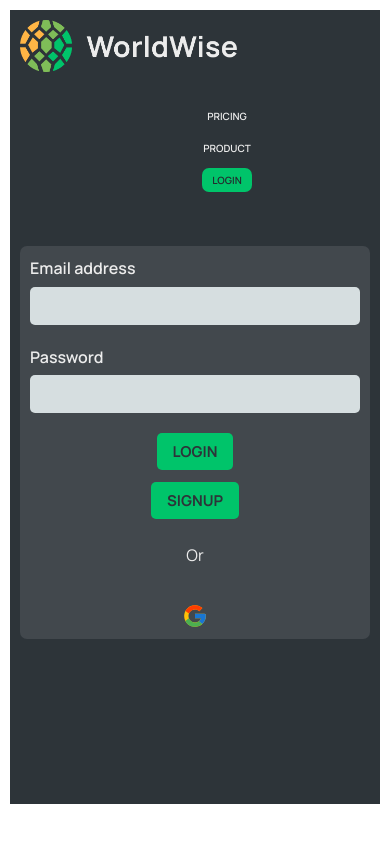
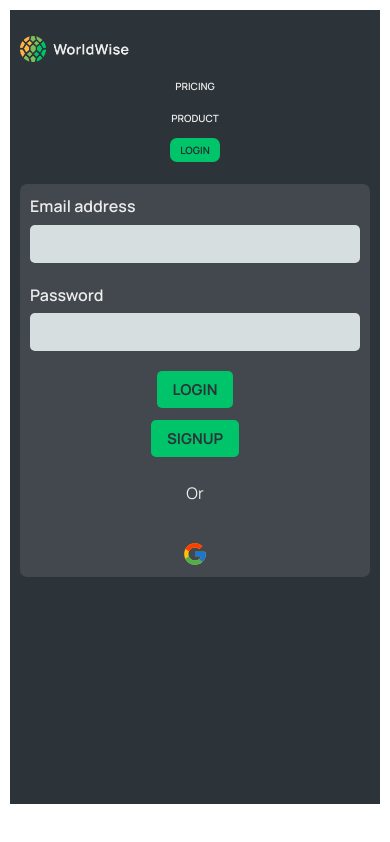
Before and after one commit to RehmanAli10/WorldWiseUpdated, a React (Vite) app: page /login in a window 390 px wide. Built offline with nearby package versions, Linux system fonts and the light colour scheme.

Commit message:
added media queries for responsiveness

```diff
--- a/src/components/AppNav.module.css
+++ b/src/components/AppNav.module.css
@@ -6,8 +6,10 @@
 .nav ul {
   list-style: none;
   display: flex;
+  justify-content: space-around;
   background-color: var(--color-dark--2);
   border-radius: 7px;
+  padding: 0.5rem;
 }
 
 .nav a:link,
@@ -26,3 +28,24 @@
 .nav a:global(.active) {
   background-color: var(--color-dark--0);
 }
+
+/* Responsive styling */
+@media screen and (max-width: 1170px) {
+  .nav ul {
+    justify-content: space-evenly;
+  }
+  .nav {
+    width: 100%;
+  }
+}
+
+@media screen and (max-width: 768px) {
+  .nav ul {
+    align-items: center;
+  }
+  .nav a:link,
+  .nav a:visited {
+    padding: 0.5rem 1rem;
+    font-size: 1rem;
+  }
+}
--- a/src/components/CityItem.module.css
+++ b/src/components/CityItem.module.css
@@ -62,7 +62,6 @@
   .cityItem,
   .cityItem:link,
   .cityItem:visited {
-    flex-direction: column;
     align-items: flex-start;
   }
 
--- a/src/components/Logo.module.css
+++ b/src/components/Logo.module.css
@@ -1,3 +1,10 @@
 .logo {
   height: 5.2rem;
 }
+
+@media screen and (max-width: 650px) {
+  .logo {
+    margin-top: 1.6rem;
+    height: 2.6rem;
+  }
+}
--- a/src/components/PageNav.module.css
+++ b/src/components/PageNav.module.css
@@ -36,7 +36,7 @@ a.ctaLink:visited {
 /* Media Queries for Responsiveness */
 
 /* Desktops and larger tablets */
-@media (max-width: 1076px) {
+@media screen and (max-width: 1076px) {
   .nav {
     margin-bottom: 2.6rem;
   }
@@ -46,6 +46,7 @@ a.ctaLink:visited {
 @media (max-width: 790px) {
   .nav ul {
     gap: 2rem;
+    align-items: center;
   }
 
   .nav a:link,
@@ -62,7 +63,7 @@ a.ctaLink:visited {
 @media (max-width: 770px) {
   .nav ul {
     gap: 2rem;
-    margin: 3.2rem;
+    margin-top: 1.2rem;
   }
 
   .nav a:link,
--- a/src/components/Sidebar.module.css
+++ b/src/components/Sidebar.module.css
@@ -17,3 +17,19 @@
   font-size: 1.2rem;
   color: var(--color-light--1);
 }
+
+@media screen and (max-width: 1170px) {
+  .sidebar {
+    flex-basis: auto;
+    width: 100%;
+    height: auto;
+    padding: 2rem;
+    align-items: stretch;
+  }
+}
+
+@media screen and (max-width: 768px) {
+  .sidebar {
+    padding: 1rem;
+  }
+}
--- a/src/components/User.module.css
+++ b/src/components/User.module.css
@@ -9,7 +9,6 @@
   box-shadow: 0 0.8rem 2.4rem rgba(36, 42, 46, 0.5);
   font-size: 1.6rem;
   font-weight: 600;
-
   display: flex;
   align-items: center;
   gap: 1.6rem;
@@ -32,3 +31,47 @@
   text-transform: uppercase;
   cursor: pointer;
 }
+
+@media screen and (max-width: 768px) {
+  .user {
+    top: 2rem;
+    right: 2rem;
+    padding: 0.8rem 1rem;
+    font-size: 1.4rem;
+  }
+
+  .user img {
+    height: 3rem;
+  }
+
+  .user button {
+    padding: 0.4rem 0.8rem;
+    font-size: 1rem;
+  }
+}
+
+@media screen and (max-width: 768px) {
+  .user {
+    top: 4.6rem;
+    right: 3.8rem;
+    padding: 0.6rem 0.8rem;
+    font-size: 1.2rem;
+    align-items: flex-start;
+    gap: 0.8rem;
+  }
+
+  .user img {
+    height: 2.5rem;
+  }
+
+  .user button {
+    padding: 0.3rem 0.6rem;
+    font-size: 0.9rem;
+  }
+}
+
+@media screen and (max-width: 650px) {
+  .user {
+    font-size: 1.2rem;
+  }
+}
--- a/src/pages/AppLayout.module.css
+++ b/src/pages/AppLayout.module.css
@@ -4,4 +4,35 @@
   overscroll-behavior-y: none;
   display: flex;
   position: relative;
+  flex-direction: row;
 }
+
+.sidebar {
+  flex: 1;
+}
+
+.main {
+  flex: 1;
+}
+
+.user {
+  flex: 1;
+}
+
+.map {
+  flex: 3;
+}
+.userSidebar {
+  display: flex;
+}
+
+@media screen and (max-width: 1170px) {
+  .app {
+    flex-direction: column;
+    overflow: scroll;
+  }
+
+  .main {
+    flex-direction: column;
+  }
+}
```
